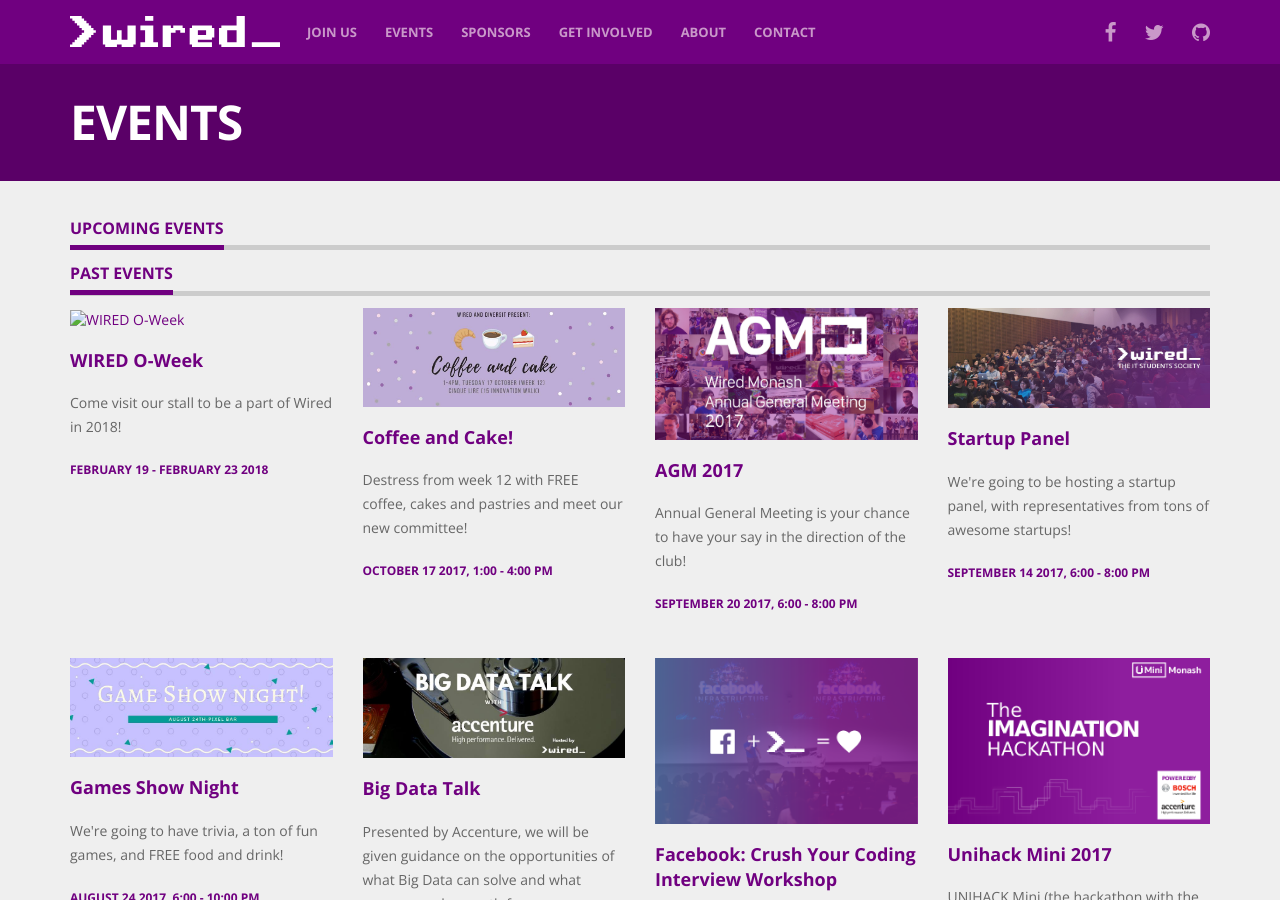
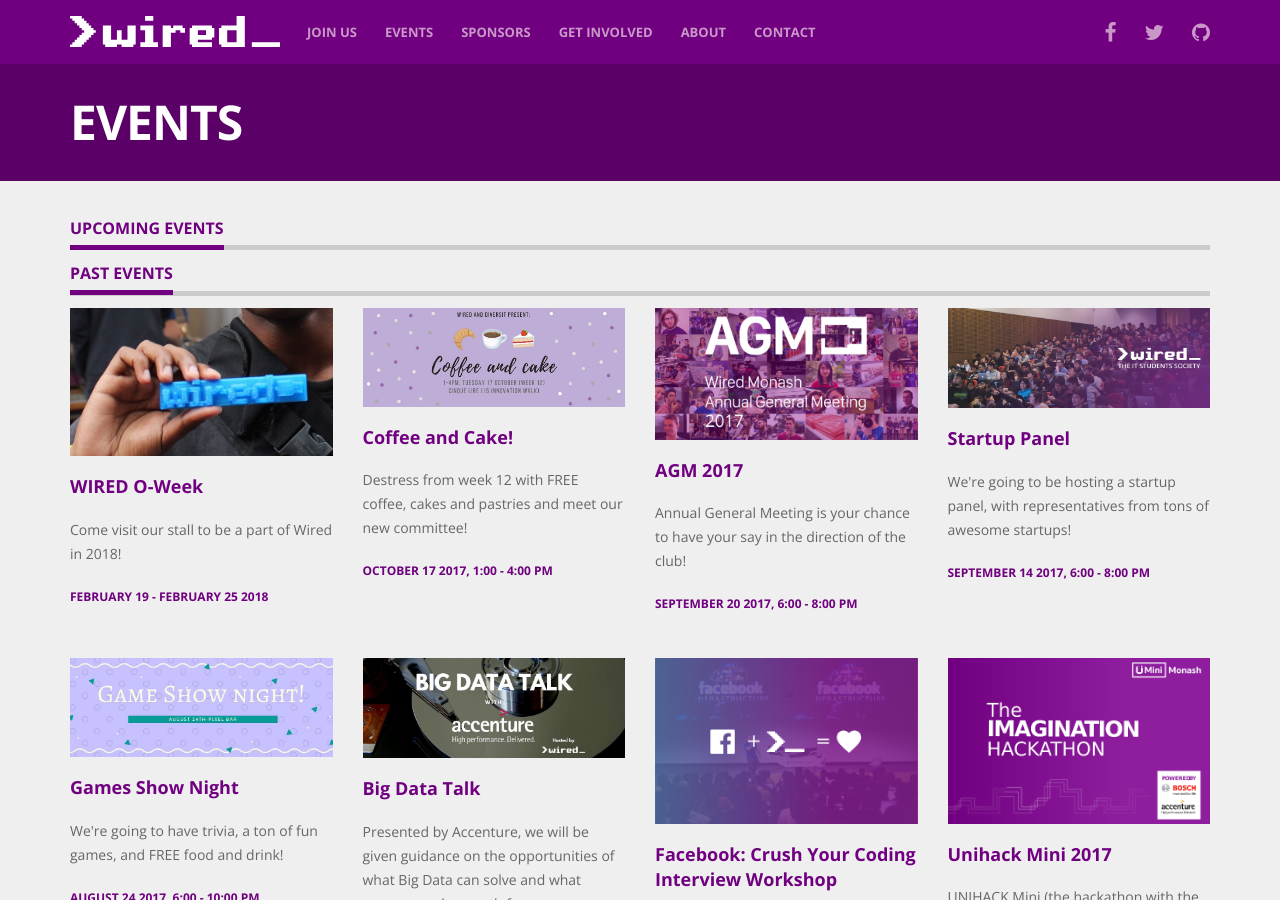
Before and after one commit to wiredmonash/wiredmonash.github.io, a Jekyll site: the page built from events.html, in a window 1280 px wide and 900 px high. Built offline with Jekyll 4.4.1, drawn with Linux system fonts in a browser that asks for light colours; nearby versions of some CDN libraries.

Commit message:
Added o-week event to website

```diff
--- a/_data/events.yml
+++ b/_data/events.yml
@@ -1,9 +1,9 @@
 - name: "WIRED O-Week"
   description: Come visit our stall to be a part of Wired in 2018!
   url: https://www.facebook.com/events/167242807391028/
-  img: /assets/img/promo/logo-holding.jpg
+  img: /assets/img/logo-holding.jpg
   date_start: 2018-02-19 09:00:00
-  date_end: 2018-02-23 15:00:00
+  date_end: 2018-02-25 15:00:00
 
 
 - name: "Coffee and Cake!"
```
